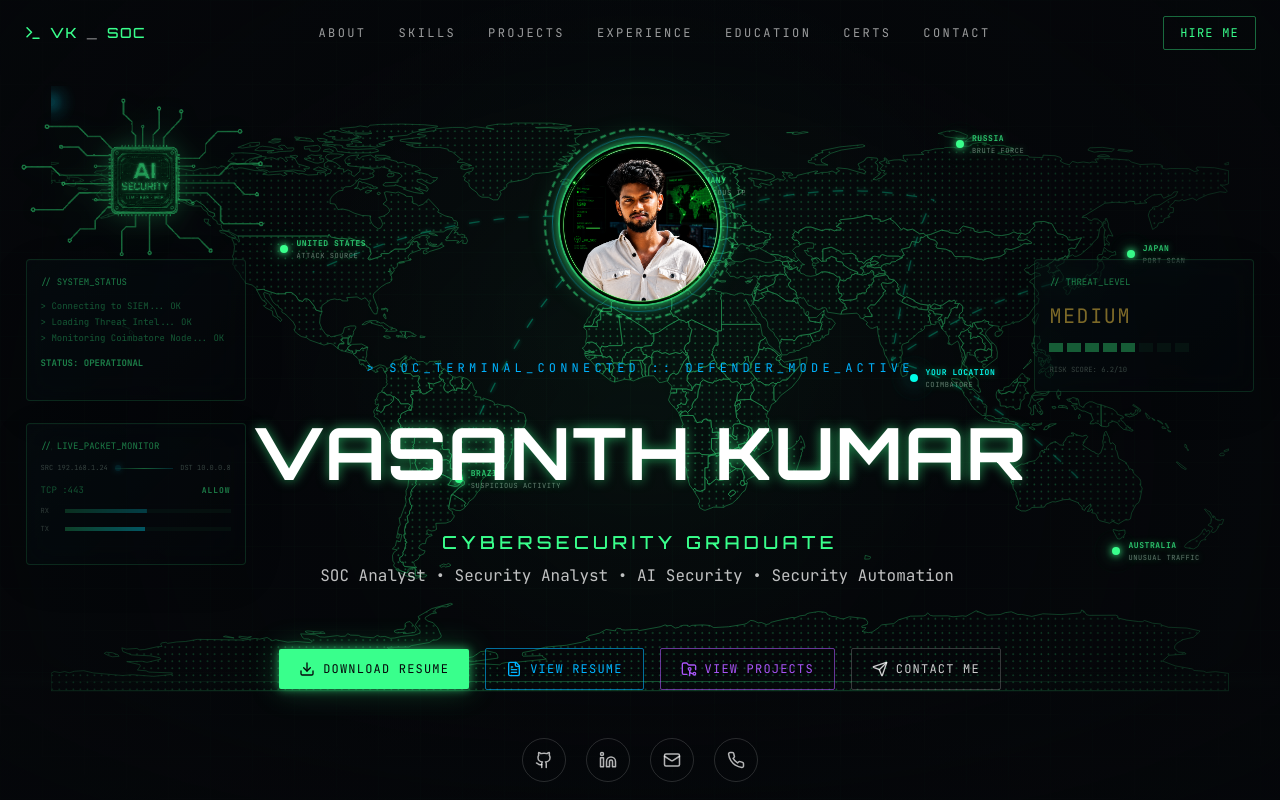
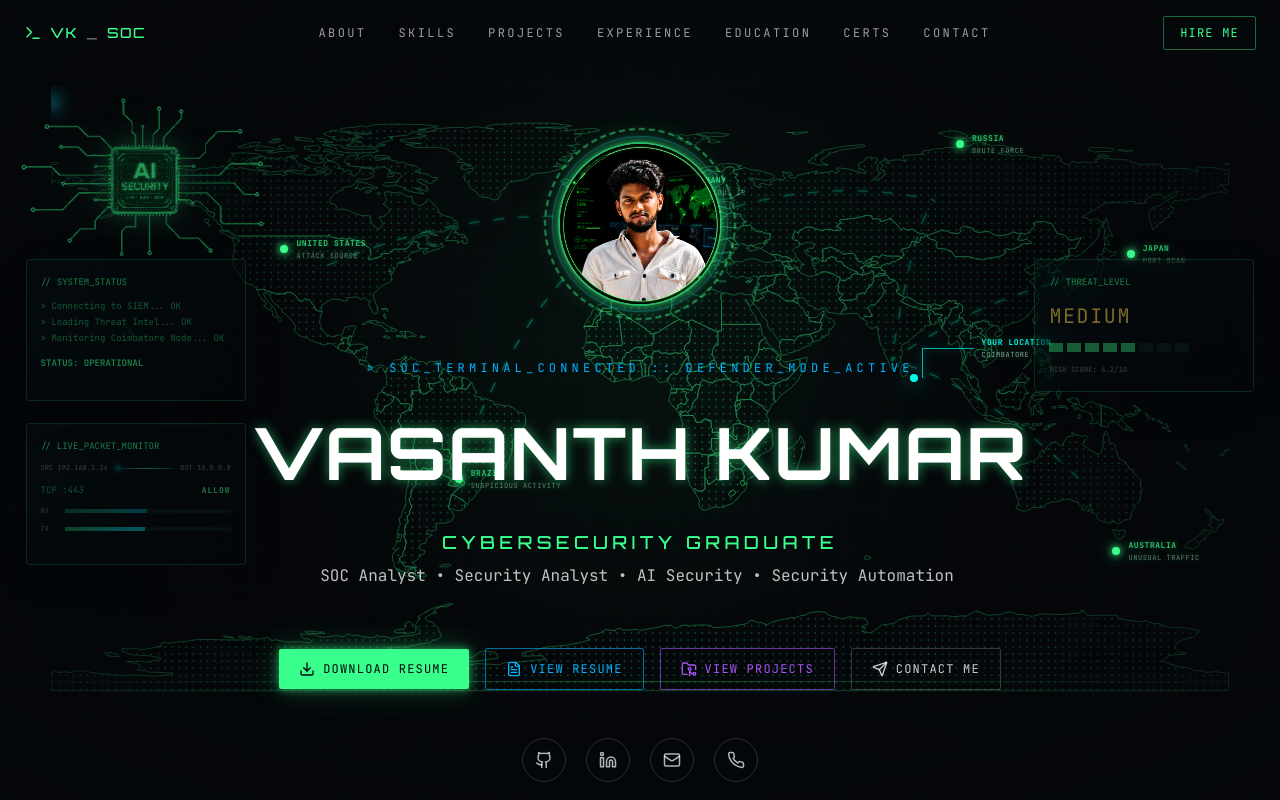
Before and after one commit to vasanth-void-0x/VASANTH-portfolio, a Next.js app: page / in a window 1280 px wide. Shown: the top 800 px of the page. Built offline with nearby package versions, Linux system fonts and the light colour scheme.

Commit message:
Add connector line for Coimbatore hero location label

```diff
--- a/app/globals.css
+++ b/app/globals.css
@@ -259,6 +259,28 @@ body {
 
 .hero-map-node-india .hero-node-label strong {
   color: #06f3e7;
+}
+
+.hero-location-connector {
+  position: absolute;
+  left: 8px;
+  top: -30px;
+  width: 52px;
+  height: 30px;
+  border-left: 1px solid rgba(6, 243, 231, 0.72);
+  border-top: 1px solid rgba(6, 243, 231, 0.72);
+  filter: drop-shadow(0 0 4px rgba(6, 243, 231, 0.65));
+  pointer-events: none;
+}
+
+.hero-map-node-india .hero-node-label {
+  left: 67px;
+  top: -42px;
+  padding-left: 1px;
+}
+
+.hero-map-node-india .hero-node-label small {
+  color: rgba(220, 255, 235, 0.62);
 }
 
 .hero-hud {
```
